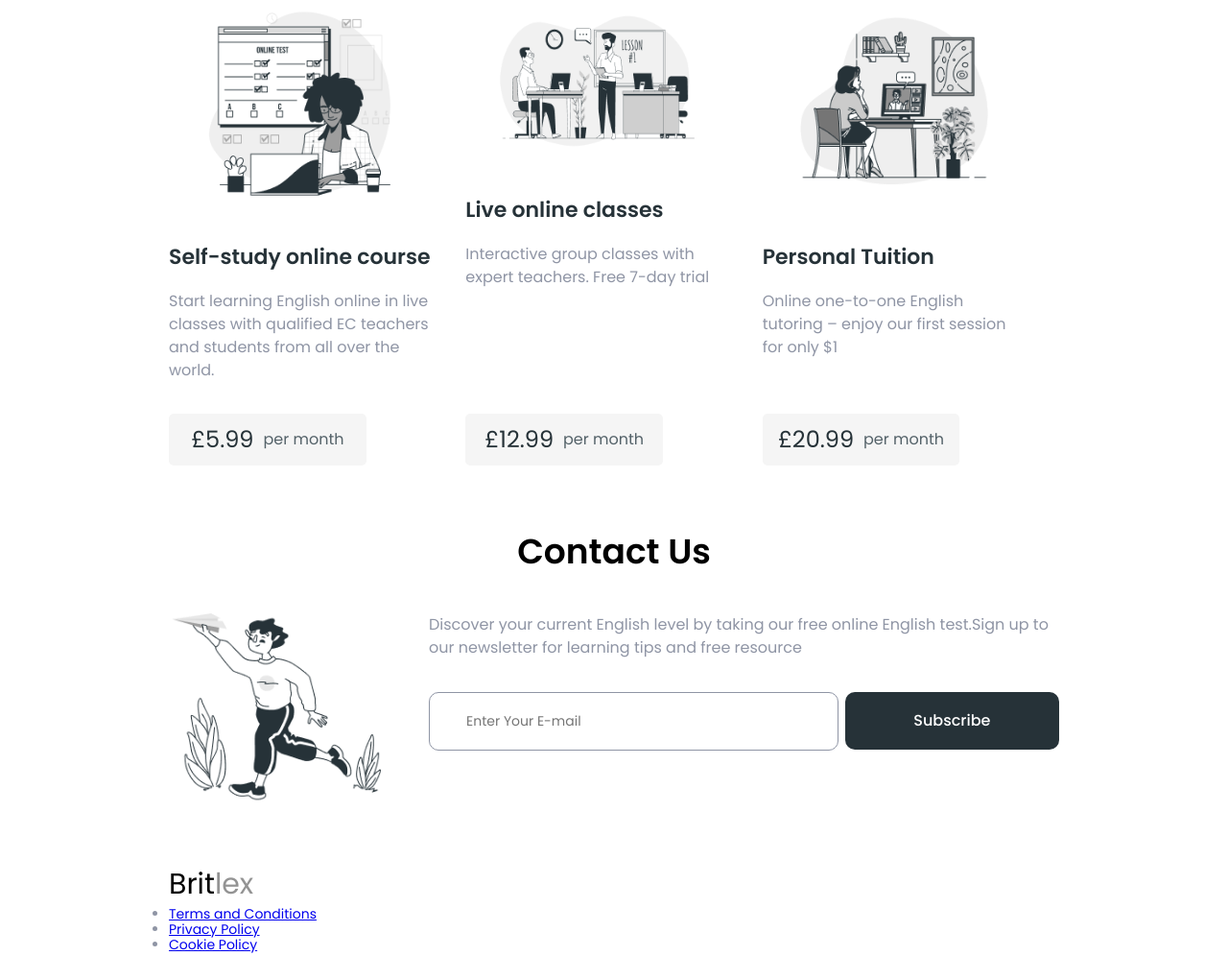
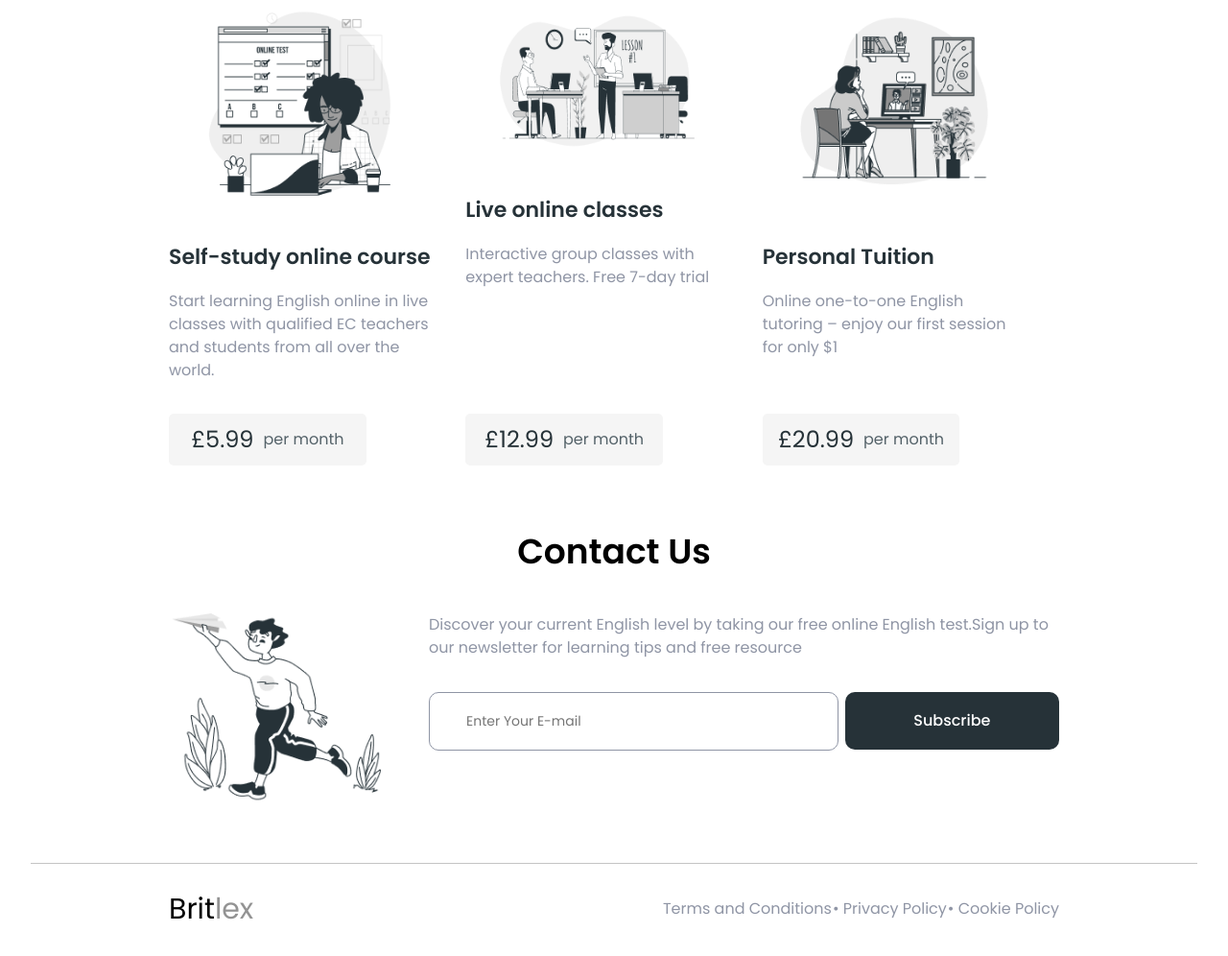
Before and after one commit to YuriiPohorilets/Britlex, a plain HTML site: page index.html in a window 1280 px wide. Shown: the part 2063-3059 px from the top of the page at 96% size. Drawn offline with nearby package versions, Linux system fonts and the light colour scheme; some packages are replaced by stand-ins of ours; a script that the page names is missing.

Commit message:
add footer section

```diff
--- a/index.html
+++ b/index.html
@@ -343,7 +343,9 @@
     <!-- Footer -->
     <footer class="footer">
       <div class="footer__container container">
-        <a class="logo" href="#">Brit<span class="logo__part">lex</span></a>
+        <a class="footer__logo logo" href="#"
+          >Brit<span class="logo__part">lex</span></a
+        >
         <ul class="footer__list">
           <li class="footer__item">
             <a class="footer__link" href="#">Terms and Conditions</a>
--- a/sass/components/_footer.scss
+++ b/sass/components/_footer.scss
@@ -0,0 +1,86 @@
+.footer {
+  position: relative;
+
+  padding-top: 26px;
+  padding-bottom: 26px;
+
+  text-align: center;
+
+  &::before {
+    content: '';
+    position: absolute;
+    top: 0;
+    left: 50%;
+
+    transform: translateX(-50%);
+
+    height: 1px;
+    width: 95%;
+    background-color: getColor(line);
+  }
+}
+
+.footer__container {
+  @include s {
+    display: flex;
+    align-items: center;
+    justify-content: space-between;
+  }
+}
+
+.footer__logo {
+  margin-bottom: 15px;
+  display: block;
+
+  @include s {
+    margin: 0;
+  }
+}
+
+.footer__list {
+  @extend %list;
+
+  display: flex;
+  align-items: center;
+  justify-content: center;
+}
+
+.footer__item {
+  margin-right: 1px;
+  font-weight: 500;
+  font-size: 11px;
+  @include lh(11px, 16px);
+
+  &:not(:first-child)::before {
+    content: '•';
+  }
+
+  &:last-child {
+    margin-right: 0;
+  }
+
+  @include s {
+    font-size: 12px;
+    @include lh(12px, 18px);
+  }
+
+  @include m {
+    font-weight: 400;
+    font-size: 13px;
+    @include lh(13px, 20px);
+  }
+
+  @include l {
+    font-size: 16px;
+    @include lh(16px, 24px);
+  }
+
+  @include xl {
+    font-size: 24px;
+    @include lh(24px, 36px);
+  }
+}
+
+.footer__link {
+  @extend %link;
+}
--- a/sass/components/_header.scss
+++ b/sass/components/_header.scss
@@ -18,11 +18,13 @@
   @include lh(24px, 36px);
   color: getColor(secondary);
 
+  @include s {
+    font-size: 30px;
+    @include lh(30px, 45px);
+  }
+
   @include l {
     margin-right: 167px;
-
-    font-size: 30px;
-    @include lh(30px, 45px);
   }
 
   @include xl {
```
Also changed, not shown: css/main.css, css/main.min.css, 2 other files.
